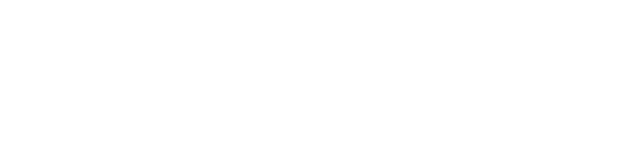
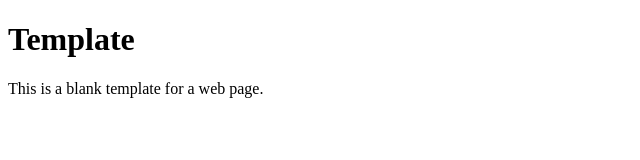
Before and after one commit to Dvolk76/rsschool-cv, a plain HTML site: page index.html in a window 1280 px wide. Shown: the whole page, without its empty margins (0-640 px from the left). Drawn offline with nearby package versions, Linux system fonts and the light colour scheme.

Commit message:
feat: update index.html

```diff
--- a/index.html
+++ b/index.html
@@ -1,14 +1,13 @@
 <!DOCTYPE html>
-<html lang="en">
+<html>
 <head>
-  <meta charset="utf-8">
-  <title></title>
-  <link href="style.css" rel="stylesheet" />
+
 </head>
 <body>
 
-  <script src="http://ajax.googleapis.com/ajax/libs/jquery/1/jquery.min.js"></script>
-  <script>
-  </script>
+  <h1>Template</h1>
+
+  <p>This is a blank template for a web page.</p>
+
 </body>
 </html>
```
